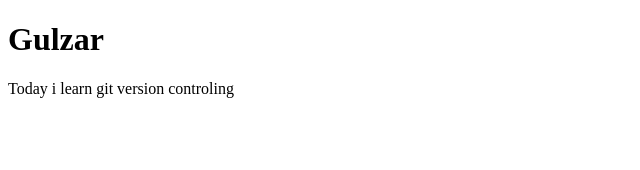
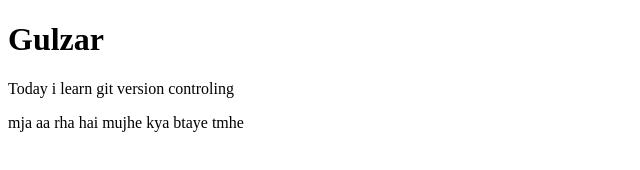
Before and after one commit to Gulzar-OP/TeamWork, a plain HTML site: page index.html in a window 1280 px wide. Shown: the whole page, without its empty margins (0-640 px from the left). Drawn offline with Linux system fonts and the light colour scheme.

Commit message:
new branch

```diff
--- a/index.html
+++ b/index.html
@@ -8,5 +8,6 @@
 <body>
     <h1>Gulzar</h1>
     <p>Today i learn git version controling</p>
+    <p>mja aa rha hai mujhe kya btaye tmhe</p>
 </body>
 </html>
```
